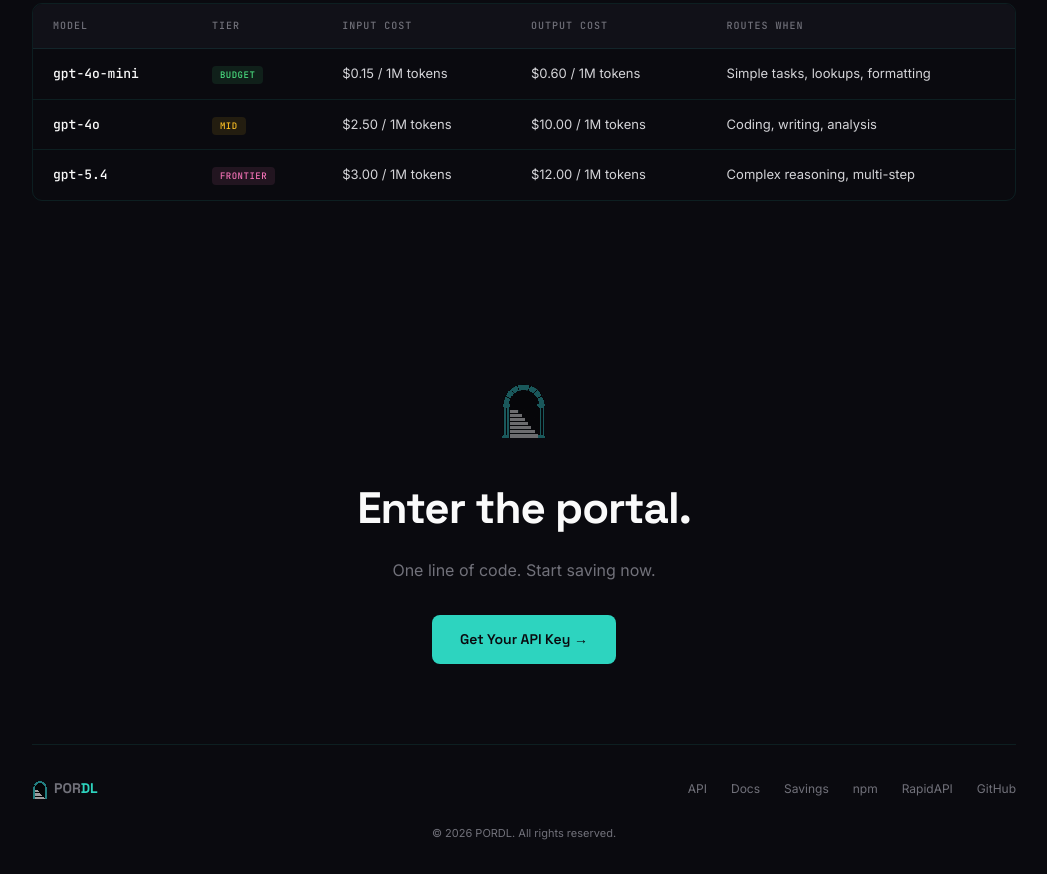
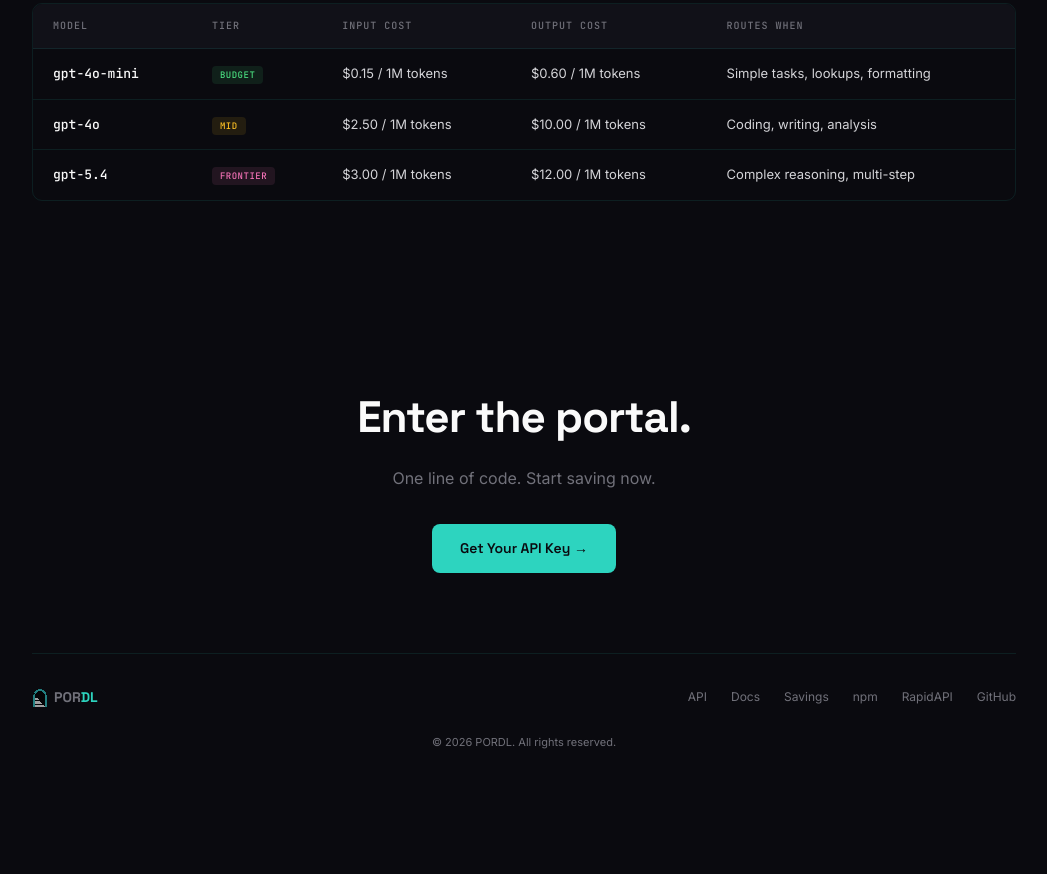
Before and after one commit to plagtech/pordl, a website: page public/index.html in a window 1280 px wide. Shown: the part 3226-4100 px from the top of the page, without its empty margins (116-1163 px from the left). After the commit the page ends 4009 px from the top, so only its background shows below. Drawn offline with Linux system fonts and the light colour scheme.

```diff
--- a/public/index.html
+++ b/public/index.html
@@ -746,7 +746,6 @@
   <!-- BOTTOM CTA -->
   <div class="wrap">
     <section class="bottom-cta">
-      <img src="/portal.png" alt="" style="width:48px;image-rendering:pixelated;opacity:0.4;margin-bottom:24px" />
       <h2>Enter the portal.</h2>
       <p>One line of code. Start saving now.</p>
       <a href="https://api.pordl.dev/proxy/auth/signup" class="btn btn-primary">Get Your API Key →</a>
```
